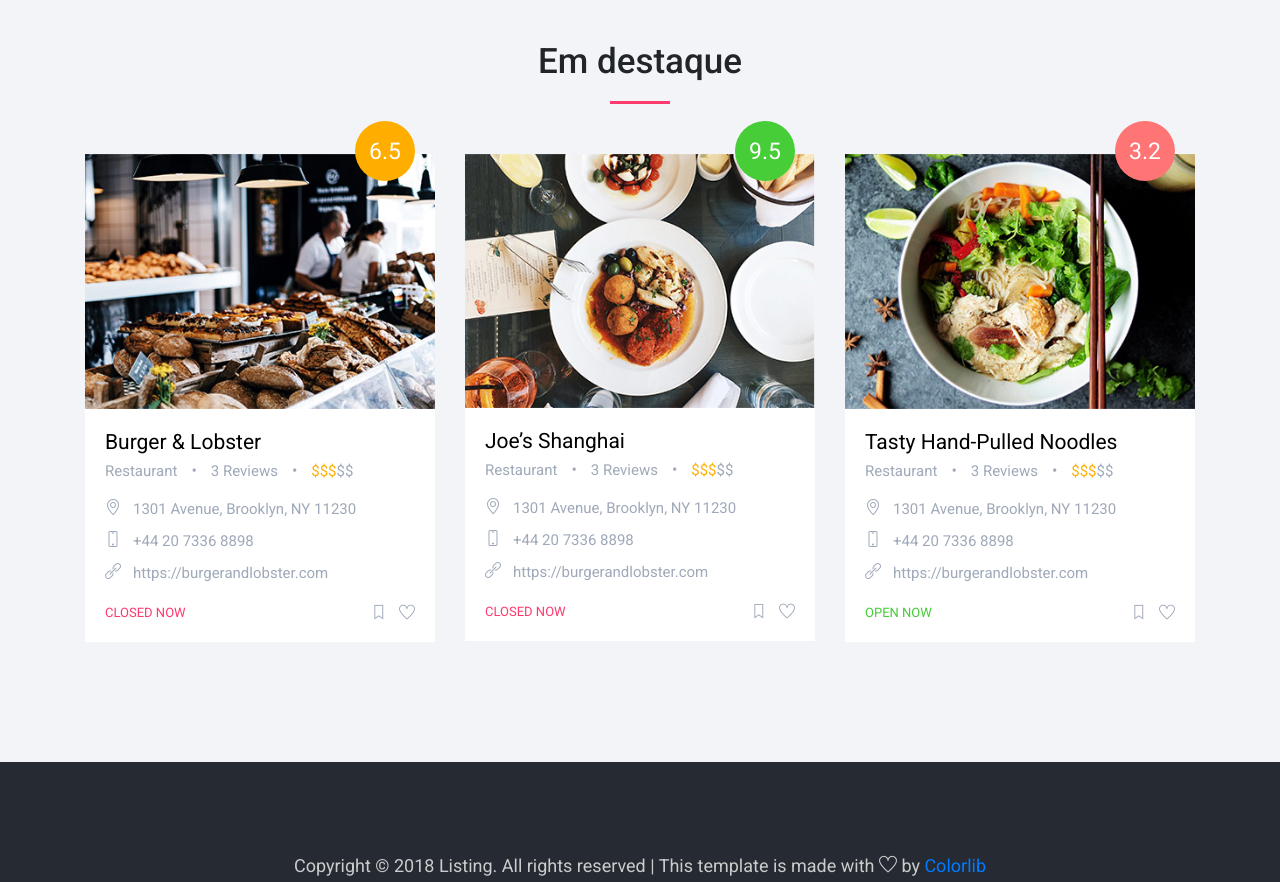
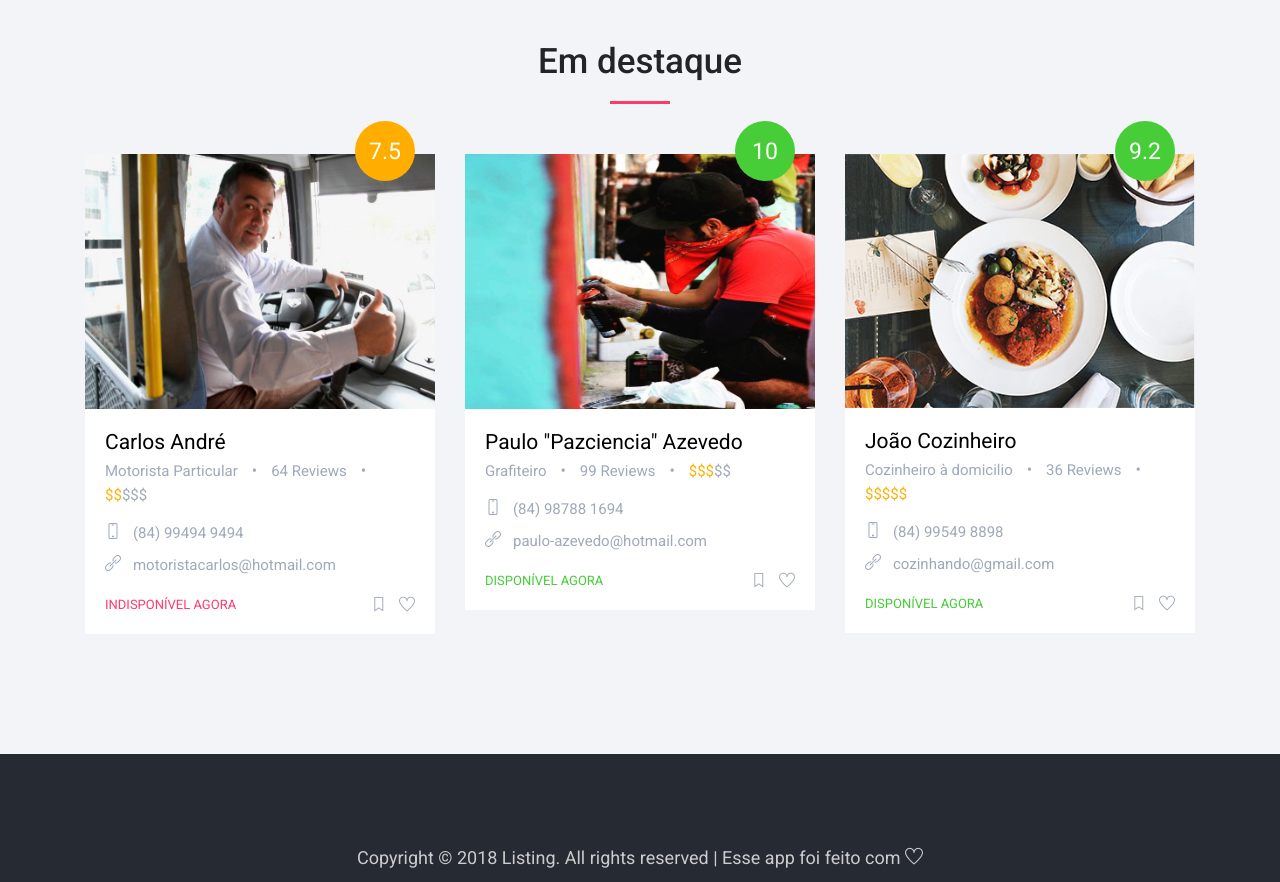
Before and after one commit to valmircorrea/ProfissaFacil, a plain HTML site: page index.html in a window 1280 px wide. Shown: the part 1560-2442 px from the top of the page. Drawn offline with Linux system fonts and the light colour scheme.

Commit message:
alterações na tela inicial

```diff
--- a/index.html
+++ b/index.html
@@ -72,8 +72,8 @@
                         <div class="row">
                             <div class="col-md-12">
                                 <div class="slider-content_wrap">
-                                    <h1>Discover great places in New york</h1>
-                                    <h5>Let's uncover the best places to eat, drink, and shop nearest to you.</h5>
+                                    <h1>Procure pelo profissional ideal</h1>
+                                    <h5>Para qualquer serviço, o profissional mais próximo de você está aqui.</h5>
                                 </div>
                             </div>
                         </div>
@@ -102,7 +102,7 @@
             <div class="row justify-content-center">
                 <div class="col-md-5">
                     <div class="styled-heading">
-                        <h3>What do you need to find?</h3>
+                        <h3>O que você precisa?</h3>
                     </div>
                 </div>
             </div>
@@ -111,7 +111,7 @@
                     <div class="find-place-img_wrap">
                         <div class="grid">
                             <figure class="effect-ruby">
-                                <img src="images/find-place1.jpg" class="img-fluid" alt="img13" />
+                                <img src="images/pedreiro2.jpg" class="img-fluid" alt="img13" />
                                 <figcaption>
                                     <h5>Pedreiro </h5>
 
@@ -126,7 +126,7 @@
                             <div class="find-place-img_wrap">
                                 <div class="grid">
                                     <figure class="effect-ruby">
-                                        <img src="images/find-place2.jpg" class="img-fluid" alt="img13" />
+                                        <img src="images/pintor.jpg" class="img-fluid" alt="img13" />
                                         <figcaption>
                                             <h5>Pintor</h5>
 
@@ -141,7 +141,7 @@
                             <div class="find-place-img_wrap">
                                 <div class="grid">
                                     <figure class="effect-ruby">
-                                        <img src="images/find-place3.jpg" class="img-fluid" alt="img13" />
+                                        <img src="images/mecanico.jpeg" class="img-fluid" alt="img13" />
                                         <figcaption>
                                             <h5>Mecânico </h5>
 
@@ -158,7 +158,7 @@
                             <div class="find-place-img_wrap">
                                 <div class="grid">
                                     <figure class="effect-ruby">
-                                        <img src="images/find-place4.jpg" class="img-fluid" alt="img13" />
+                                        <img src="images/diarista.jpg" class="img-fluid" alt="img13" />
                                         <figcaption>
                                             <h5>Diarista</h5>
 
@@ -173,7 +173,7 @@
                             <div class="find-place-img_wrap">
                                 <div class="grid">
                                     <figure class="effect-ruby">
-                                        <img src="images/find-place5.jpg" class="img-fluid" alt="img13" />
+                                        <img src="images/encanador.jpg" class="img-fluid" alt="img13" />
                                         <figcaption>
                                             <h5>Encanador </h5>
 
@@ -202,27 +202,52 @@
                 <div class="col-md-4 featured-responsive">
                     <div class="featured-place-wrap">
                         <a href="detail.html">
-                            <img src="images/featured1.jpg" class="img-fluid" alt="#">
-                            <span class="featured-rating-orange">6.5</span>
+                            <img src="images/motorista.jpg" class="img-fluid" alt="#">
+                            <span class="featured-rating-orange">7.5</span>
                             <div class="featured-title-box">
-                                <h6>Burger & Lobster</h6>
-                                <p>Restaurant </p> <span>• </span>
-                                <p>3 Reviews</p> <span> • </span>
-                                <p><span>$$$</span>$$</p>
+                                <h6>Carlos André</h6>
+                                <p>Motorista Particular </p> <span>• </span>
+                                <p>64 Reviews</p> <span> • </span>
+                                <p><span>$$</span>$$$</p>
                                 <ul>
-                                    <li><span class="icon-location-pin"></span>
-                                        <p>1301 Avenue, Brooklyn, NY 11230</p>
-                                    </li>
                                     <li><span class="icon-screen-smartphone"></span>
-                                        <p>+44 20 7336 8898</p>
+                                        <p>(84) 99494 9494</p>
                                     </li>
                                     <li><span class="icon-link"></span>
-                                        <p>https://burgerandlobster.com</p>
+                                        <p>motoristacarlos@hotmail.com</p>
                                     </li>
 
                                 </ul>
                                 <div class="bottom-icons">
-                                    <div class="closed-now">CLOSED NOW</div>
+                                    <div class="closed-now">INDISPONÍVEL AGORA</div>
+                                    <span class="ti-heart"></span>
+                                    <span class="ti-bookmark"></span>
+                                </div>
+                            </div>
+                        </a>
+                    </div>
+                </div>
+                <div class="col-md-4 featured-responsive">
+                    <div class="featured-place-wrap">
+                        <a href="detail.html">
+                            <img src="images/paulo.jpg" class="img-fluid" alt="#">
+                            <span class="featured-rating-green">10</span>
+                            <div class="featured-title-box">
+                                <h6>Paulo "Pazciencia" Azevedo</h6>
+                                <p>Grafiteiro </p> <span>• </span>
+                                <p>99 Reviews</p> <span> • </span>
+                                <p><span>$$$</span>$$</p>
+                                <ul>
+                                    <li><span class="icon-screen-smartphone"></span>
+                                        <p>(84) 98788 1694</p>
+                                    </li>
+                                    <li><span class="icon-link"></span>
+                                        <p>paulo-azevedo@hotmail.com</p>
+                                    </li>
+
+                                </ul>
+                                <div class="bottom-icons">
+                                    <div class="open-now">DISPONÍVEL AGORA</div>
                                     <span class="ti-heart"></span>
                                     <span class="ti-bookmark"></span>
                                 </div>
@@ -234,57 +259,23 @@
                     <div class="featured-place-wrap">
                         <a href="detail.html">
                             <img src="images/featured2.jpg" class="img-fluid" alt="#">
-                            <span class="featured-rating-green">9.5</span>
+                            <span class="featured-rating-green">9.2</span>
                             <div class="featured-title-box">
-                                <h6>Joe’s Shanghai</h6>
-                                <p>Restaurant </p> <span>• </span>
-                                <p>3 Reviews</p> <span> • </span>
-                                <p><span>$$$</span>$$</p>
+                                <h6>João Cozinheiro</h6>
+                                <p>Cozinheiro à domicilio </p> <span>• </span>
+                                <p>36 Reviews</p> <span> • </span>
+                                <p><span>$$$$$</span></p>
                                 <ul>
-                                    <li><span class="icon-location-pin"></span>
-                                        <p>1301 Avenue, Brooklyn, NY 11230</p>
-                                    </li>
                                     <li><span class="icon-screen-smartphone"></span>
-                                        <p>+44 20 7336 8898</p>
+                                        <p>(84) 99549 8898</p>
                                     </li>
                                     <li><span class="icon-link"></span>
-                                        <p>https://burgerandlobster.com</p>
+                                        <p>cozinhando@gmail.com</p>
                                     </li>
 
                                 </ul>
                                 <div class="bottom-icons">
-                                    <div class="closed-now">CLOSED NOW</div>
-                                    <span class="ti-heart"></span>
-                                    <span class="ti-bookmark"></span>
-                                </div>
-                            </div>
-                        </a>
-                    </div>
-                </div>
-                <div class="col-md-4 featured-responsive">
-                    <div class="featured-place-wrap">
-                        <a href="detail.html">
-                            <img src="images/featured3.jpg" class="img-fluid" alt="#">
-                            <span class="featured-rating">3.2</span>
-                            <div class="featured-title-box">
-                                <h6>Tasty Hand-Pulled Noodles</h6>
-                                <p>Restaurant </p> <span>• </span>
-                                <p>3 Reviews</p> <span> • </span>
-                                <p><span>$$$</span>$$</p>
-                                <ul>
-                                    <li><span class="icon-location-pin"></span>
-                                        <p>1301 Avenue, Brooklyn, NY 11230</p>
-                                    </li>
-                                    <li><span class="icon-screen-smartphone"></span>
-                                        <p>+44 20 7336 8898</p>
-                                    </li>
-                                    <li><span class="icon-link"></span>
-                                        <p>https://burgerandlobster.com</p>
-                                    </li>
-
-                                </ul>
-                                <div class="bottom-icons">
-                                    <div class="open-now">OPEN NOW</div>
+                                    <div class="open-now">DISPONÍVEL AGORA</div>
                                     <span class="ti-heart"></span>
                                     <span class="ti-bookmark"></span>
                                 </div>
@@ -519,7 +510,7 @@
                 <div class="col-md-12">
                     <div class="copyright">
                         <!-- Link back to Colorlib can't be removed. Template is licensed under CC BY 3.0. -->
-                        <p>Copyright &copy; 2018 Listing. All rights reserved | This template is made with <i class="ti-heart" aria-hidden="true"></i> by <a href="https://colorlib.com" target="_blank">Colorlib</a></p>
+                        <p>Copyright &copy; 2018 Listing. All rights reserved | Esse app foi feito com <i class="ti-heart" aria-hidden="true"></i>
                         <!-- Link back to Colorlib can't be removed. Template is licensed under CC BY 3.0. -->
                         <ul>
                             <li><a href="#"><span class="ti-facebook"></span></a></li>
```
Also changed, not shown: images/diarista.jpg (added), images/encanador.jpg (added), images/mecanico.jpeg (added), images/motorista.jpg (added), images/paulo.jpg (added), images/pedreiro.jpeg (added), images/pedreiro2.jpeg (added), images/pedreiro2.jpg (added), images/pintor.jpg (added).
